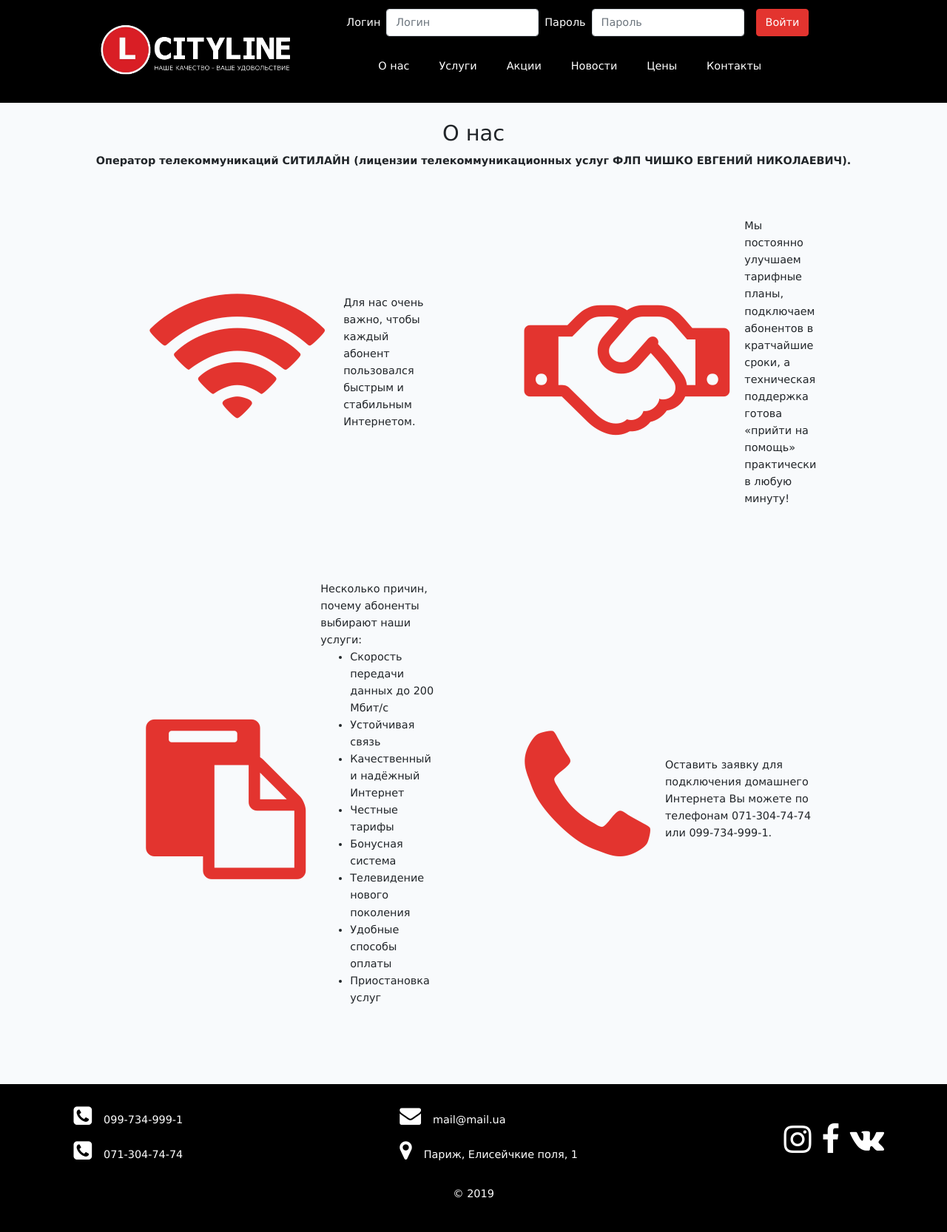
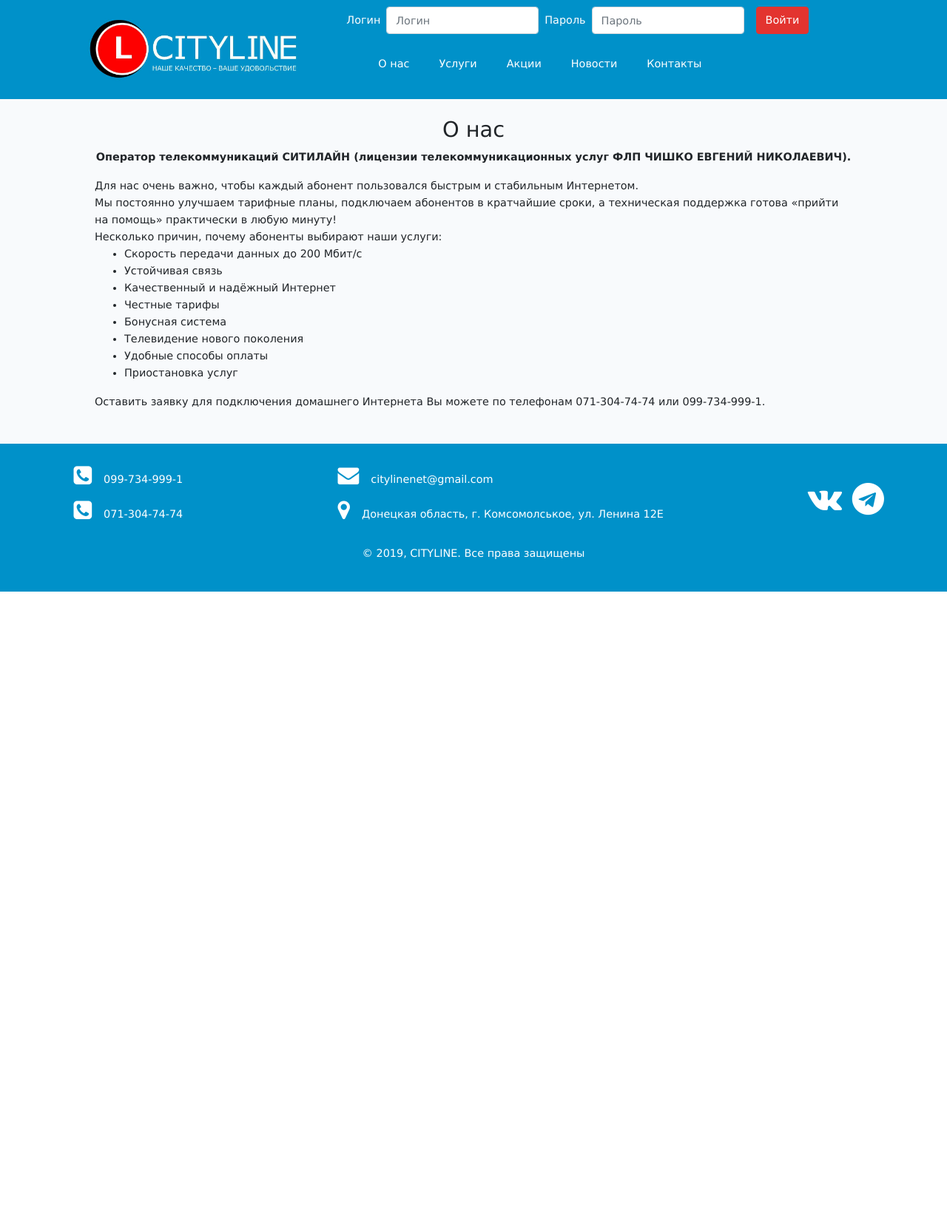
Before and after one commit to andrtemp/cityline, a Laravel app: page /about in a window 1280 px wide. Shown: the whole page at 74% size. After the commit the page ends 800 px from the top, so only its background shows below. Run offline with Laravel 8, Linux system fonts and the light colour scheme.

Commit message:
Add all items

```diff
--- a/app/Http/Controllers/MainController.php
+++ b/app/Http/Controllers/MainController.php
@@ -4,6 +4,7 @@
 
 use App\News;
 use Illuminate\Http\Request;
+use Illuminate\Support\Facades\DB;
 
 class MainController extends Controller
 {
@@ -13,7 +14,12 @@
 
     public function main()
     {
-        return view('pages.main');
+//        $news = DB::table('news')->orderByDesc('id')->get();
+        $news = News::all();
+//        dd($news);
+        return view('pages.main',[
+            'news' => $news
+        ]);
     }
 
     public function about()
--- a/resources/sass/_variables.scss
+++ b/resources/sass/_variables.scss
@@ -27,6 +27,6 @@
                 #cb0041 100%
 );
 
-$hf-block: #000000;
+$hf-block: #0091C9;
 $main-block: #e3342f;
 $section-block: #ffffff;
--- a/resources/sass/components/_about.scss
+++ b/resources/sass/components/_about.scss
@@ -4,6 +4,11 @@
   display: flex;
   flex-direction: row;
   flex-flow: row wrap;
+
+  .block__text {
+    width: 100%;
+    display: block;
+  }
 
   .block__item {
     display: flex;
@@ -20,8 +25,9 @@
     }
   }
 
-  .block__item:hover{
+  .block__item:hover {
     transform: scale(1.1);
+    transition: 0.8s;
     background: $gradient;
     color: $white;
     border-radius: 3em;
--- a/resources/sass/components/_layout.scss
+++ b/resources/sass/components/_layout.scss
@@ -23,6 +23,11 @@
     &__phones, &__addresses {
       font-size: 1em;
       padding: 1em;
+
+      a {
+        color: $white;
+        text-decoration: none;
+      }
 
       .footer__icon {
         font-size: 2em;
@@ -94,5 +99,9 @@
 
 .card__list {
   display: flex;
+}
 
+.carousel-inner{
+  width:100%;
+  max-height: 600px;
 }
--- a/resources/sass/components/_services.scss
+++ b/resources/sass/components/_services.scss
@@ -22,6 +22,7 @@
 
   .block__item:hover{
     transform: scale(1.1);
+    transition: 0.8s;
     background: $gradient;
     color: $white;
     border-radius: 3em;
--- a/resources/views/layouts/app.blade.php
+++ b/resources/views/layouts/app.blade.php
@@ -53,9 +53,6 @@
                                 <a href="{{ route('news') }}">Новости</a>
                             </li>
                             <li class="nav-item">
-                                <a href="{{ route('pricing') }}">Цены</a>
-                            </li>
-                            <li class="nav-item">
                                 <a href="{{ route('contacts') }}">Контакты</a>
                             </li>
                         </ul>
@@ -80,21 +77,25 @@
                     <p><i class="fa fa-phone-square footer__icon mr-3"></i>071-304-74-74</p>
                 </div>
                 <div class="section__addresses">
-                    <p><i class="fa fa-envelope footer__icon mr-3"></i>mail@mail.ua</p>
-                    <p><i class="fa fa-map-marker footer__icon mr-3"></i>Париж, Елисейчкие поля, 1</p>
+                    <p><a href="mailto:citylinenet@gmail.com"><i class="fa fa-envelope footer__icon mr-3"></i>citylinenet@gmail.com</a></p>
+                    <p><i class="fa fa-map-marker footer__icon mr-3"></i>Донецкая область, г. Комсомолськое, ул. Ленина 12Е</p>
                 </div>
                 <div class="section__icons">
                     <div>
-                        <a class="footer__icon" href="http://instagram.com" target="_blank">
-                            <i class="fa fa-instagram">
+                        {{--<a class="footer__icon" href="http://instagram.com" target="_blank">--}}
+                            {{--<i class="fa fa-instagram">--}}
+                            {{--</i>--}}
+                        {{--</a>--}}
+                        {{--<a class="footer__icon" href="http://facebook.com" target="_blank">--}}
+                            {{--<i class="fa fa-facebook">--}}
+                            {{--</i>--}}
+                        {{--</a>--}}
+                        <a class="footer__icon" href="https://vk.com/citylinegroupe" target="_blank">
+                            <i class="fa fa-vk">
                             </i>
                         </a>
-                        <a class="footer__icon" href="http://facebook.com" target="_blank">
-                            <i class="fa fa-facebook">
-                            </i>
-                        </a>
-                        <a class="footer__icon" href="http://vk.com" target="_blank">
-                            <i class="fa fa-vk">
+                        <a class="footer__icon" href="https://t.me/citylinegroupe" target="_blank">
+                            <i class="fa fa-telegram">
                             </i>
                         </a>
                     </div>
@@ -102,7 +103,7 @@
             </div>
         </div>
         <!-- Copyright -->
-        <p class="footer-copyright text-center">&copy; {{ date('Y') }}</p>
+        <p class="footer-copyright text-center">&copy; {{ date('Y') }}, CITYLINE. Все права защищены</p>
         <!-- Copyright -->
     </footer>
 </div>
--- a/resources/views/pages/about.blade.php
+++ b/resources/views/pages/about.blade.php
@@ -8,26 +8,17 @@
         <b>Оператор телекоммуникаций СИТИЛАЙН (лицензии телекоммуникационных услуг ФЛП ЧИШКО ЕВГЕНИЙ НИКОЛАЕВИЧ).</b>
     </p>
     <div class="about__items">
-        <div class="block__item">
-            <i class="fa fa-wifi item__image"></i>
+        <div class="block__text">
             <div class="item__text">
-                <span>
-                     Для нас очень важно, чтобы каждый абонент пользовался быстрым и стабильным Интернетом.
-                </span>
+                Для нас очень важно, чтобы каждый абонент пользовался быстрым и стабильным Интернетом.
             </div>
         </div>
-
-        <div class="block__item">
-            <i class="fa fa-handshake-o item__image"></i>
+        <div class="block__text">
             <div class="item__text">
-                <span>
-                     Мы постоянно улучшаем тарифные планы, подключаем абонентов в кратчайшие сроки, а техническая поддержка готова «прийти на помощь» практически в любую минуту!
-                </span>
+                Мы постоянно улучшаем тарифные планы, подключаем абонентов в кратчайшие сроки, а техническая поддержка готова «прийти на помощь» практически в любую минуту!
             </div>
         </div>
-
-        <div class="block__item">
-            <i class="fa fa-clipboard item__image"></i>
+        <div class="block__text">
             <div class="item__text">
                 <span>
                     Несколько причин, почему абоненты выбирают наши услуги:
@@ -42,18 +33,58 @@
                     <li>Удобные способы оплаты</li>
                     <li>Приостановка услуг</li>
                 </ul>
-
             </div>
         </div>
-
-        <div class="block__item">
-            <i class="fa fa-phone item__image"></i>
+        <div class="block__text">
             <div class="item__text">
-                <span>
-                     Оставить заявку для подключения домашнего Интернета Вы можете по телефонам 071-304-74-74 или 099-734-999-1.
-                </span>
+                Оставить заявку для подключения домашнего Интернета Вы можете по телефонам 071-304-74-74 или 099-734-999-1.
             </div>
         </div>
+        {{--<div class="block__item">--}}
+            {{--<i class="fa fa-wifi item__image"></i>--}}
+            {{--<div class="item__text">--}}
+                {{--<span>--}}
+                     {{--Для нас очень важно, чтобы каждый абонент пользовался быстрым и стабильным Интернетом.--}}
+                {{--</span>--}}
+            {{--</div>--}}
+        {{--</div>--}}
+
+        {{--<div class="block__item">--}}
+            {{--<i class="fa fa-handshake-o item__image"></i>--}}
+            {{--<div class="item__text">--}}
+                {{--<span>--}}
+                     {{--Мы постоянно улучшаем тарифные планы, подключаем абонентов в кратчайшие сроки, а техническая поддержка готова «прийти на помощь» практически в любую минуту!--}}
+                {{--</span>--}}
+            {{--</div>--}}
+        {{--</div>--}}
+
+        {{--<div class="block__item">--}}
+            {{--<i class="fa fa-clipboard item__image"></i>--}}
+            {{--<div class="item__text">--}}
+                {{--<span>--}}
+                    {{--Несколько причин, почему абоненты выбирают наши услуги:--}}
+                {{--</span>--}}
+                {{--<ul>--}}
+                    {{--<li>Скорость передачи данных до 200 Мбит/с</li>--}}
+                    {{--<li>Устойчивая связь</li>--}}
+                    {{--<li>Качественный и надёжный Интернет</li>--}}
+                    {{--<li>Честные тарифы</li>--}}
+                    {{--<li>Бонусная система</li>--}}
+                    {{--<li>Телевидение нового поколения</li>--}}
+                    {{--<li>Удобные способы оплаты</li>--}}
+                    {{--<li>Приостановка услуг</li>--}}
+                {{--</ul>--}}
+
+            {{--</div>--}}
+        {{--</div>--}}
+
+        {{--<div class="block__item">--}}
+            {{--<i class="fa fa-phone item__image"></i>--}}
+            {{--<div class="item__text">--}}
+                {{--<span>--}}
+                     {{--Оставить заявку для подключения домашнего Интернета Вы можете по телефонам 071-304-74-74 или 099-734-999-1.--}}
+                {{--</span>--}}
+            {{--</div>--}}
+        {{--</div>--}}
     </div>
-    <p>
 @endsection
--- a/resources/views/pages/news.blade.php
+++ b/resources/views/pages/news.blade.php
@@ -15,11 +15,11 @@
                     <h5 class="card-title">{{ $post->header }}</h5>
                 </div>
                 <div class="card-body d-inline-flex">
-                    <div class="col-md-8">
-                        <p class="card-text">{{ $post->main }}</p>
-                    </div>
                     <div class="col-md-4">
                         <img src="{{ asset('storage' . $post->image) }}" class="post__image" alt="{{ $post->header }}">
+                    </div>
+                    <div class="col-md-8">
+                        <p class="card-text text-justify">{{ $post->main }}</p>
                     </div>
                 </div>
                 <div class="card-footer">
--- a/routes/web.php
+++ b/routes/web.php
@@ -13,7 +13,7 @@
 
 Route::get('/', 'MainController@main');
 Route::get('/about', 'MainController@about')->name('about');
-Route::get('/pricing', 'MainController@prices')->name('pricing');
+//Route::get('/pricing', 'MainController@prices')->name('pricing');
 Route::get('/contacts', 'MainController@contacts')->name('contacts');
 Route::get('/sales', 'MainController@sales')->name('sales');
 Route::get('/services', 'MainController@services')->name('services');
```
Also changed, not shown: resources/views/pages/contacts.blade.php (+3 -4 lines), resources/views/pages/main.blade.php (+27 -2 lines), public/css/app.css, public/img/logo.png.
